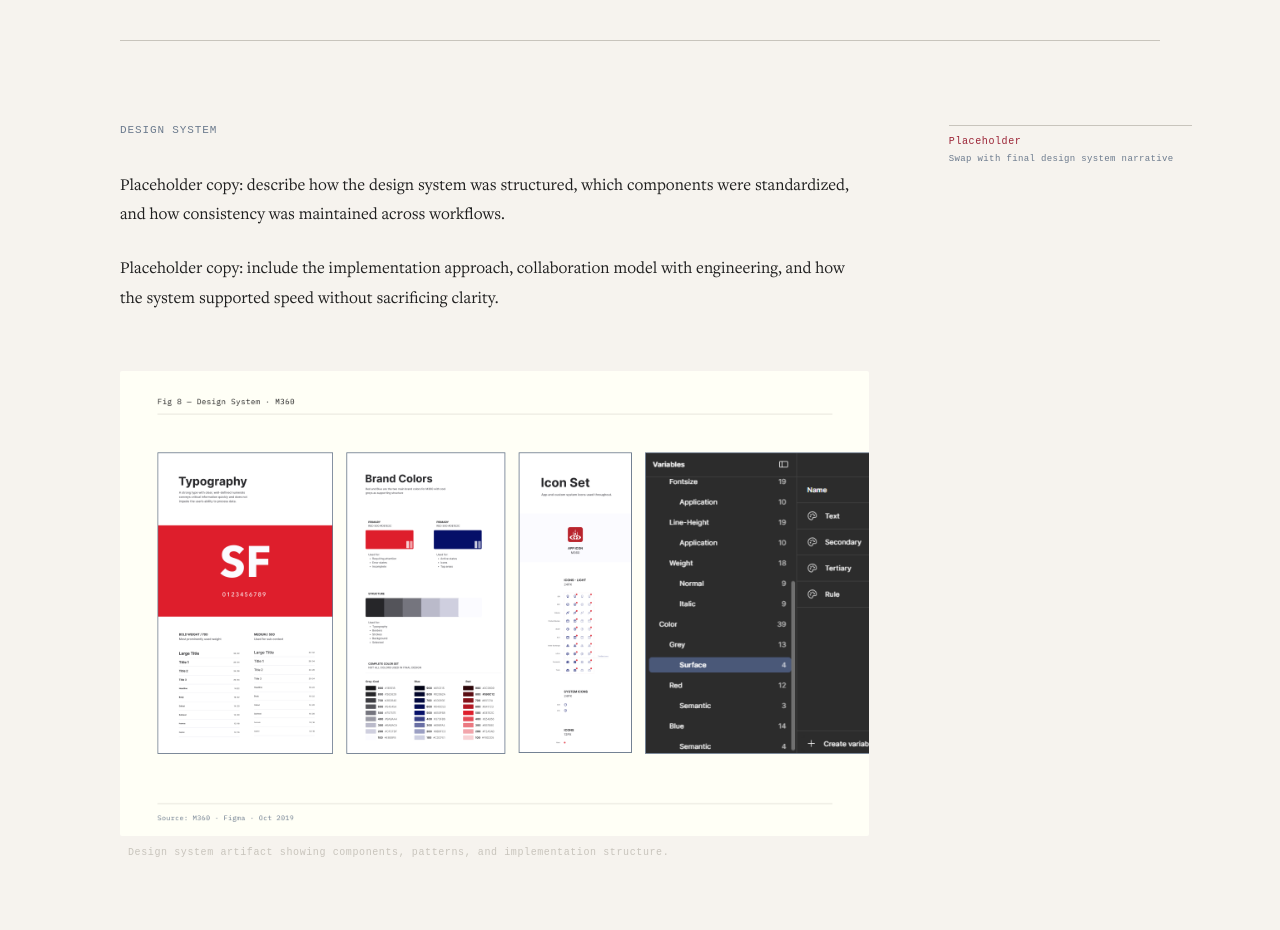
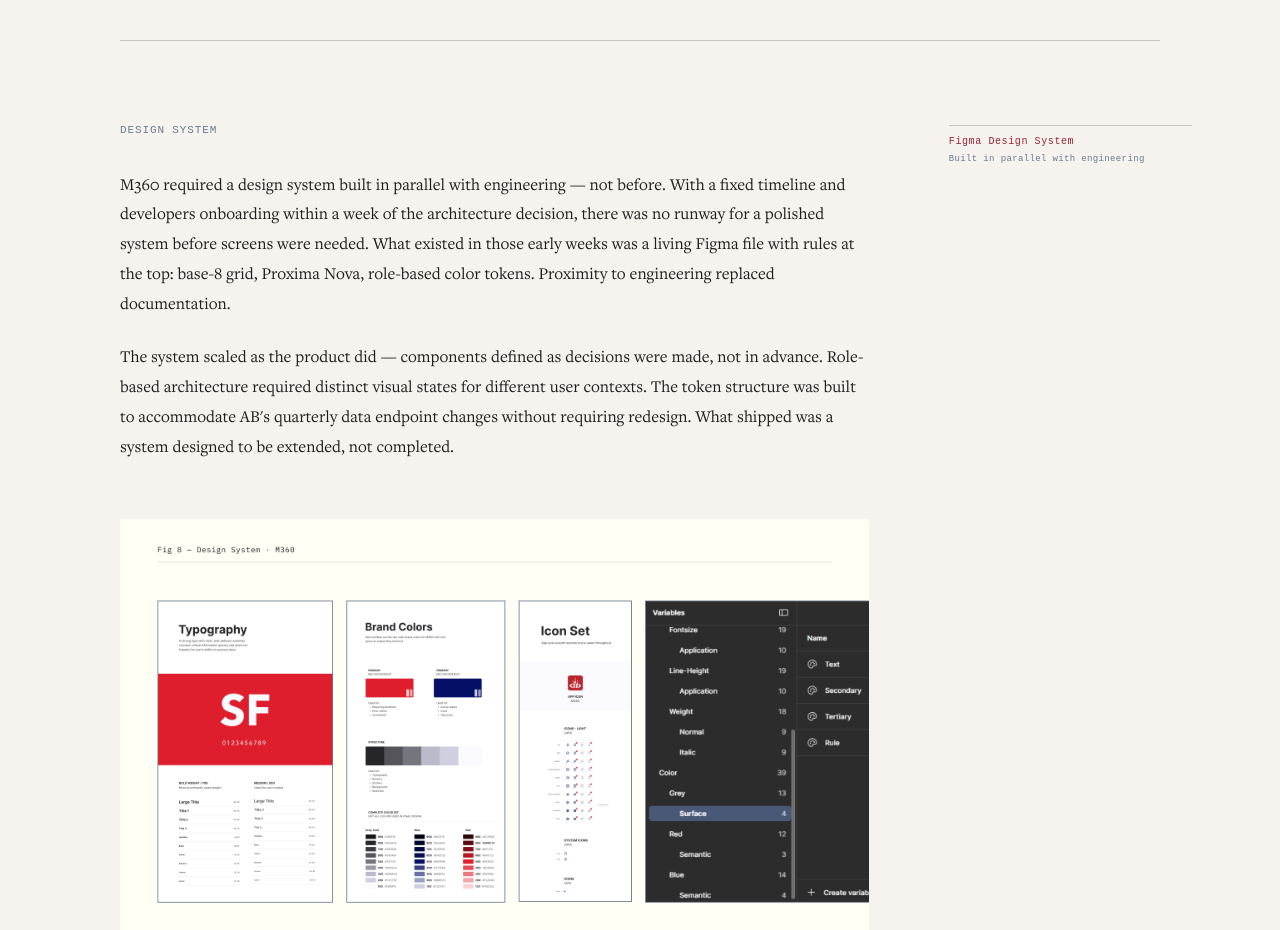
Before and after one commit to nightprince-leo/jacob-portfolio, a Next.js app: page /case-studies/anheuser-busch in a window 1280 px wide. Shown: the part 8900-9830 px from the top of the page. Built offline with nearby package versions, Linux system fonts and the light colour scheme.

Commit message:
Update design system case study with finalized annotations and detailed descriptions of the design system's development process, emphasizing its parallel construction with engineering and adaptability to evolving product needs.

```diff
--- a/content.js
+++ b/content.js
@@ -196,10 +196,10 @@ export const CASE_STUDIES = [
       {
         id: "design-system",
         label: "DESIGN SYSTEM",
-        annotation: { label: "Placeholder", sub: "Swap with final design system narrative" },
+        annotation: { label: "Figma Design System", sub: "Built in parallel with engineering" },
         body: [
-          "Placeholder copy: describe how the design system was structured, which components were standardized, and how consistency was maintained across workflows.",
-          "Placeholder copy: include the implementation approach, collaboration model with engineering, and how the system supported speed without sacrificing clarity.",
+          "M360 required a design system built in parallel with engineering — not before. With a fixed timeline and developers onboarding within a week of the architecture decision, there was no runway for a polished system before screens were needed. What existed in those early weeks was a living Figma file with rules at the top: base-8 grid, Proxima Nova, role-based color tokens. Proximity to engineering replaced documentation.",
+          "The system scaled as the product did — components defined as decisions were made, not in advance. Role-based architecture required distinct visual states for different user contexts. The token structure was built to accommodate AB's quarterly data endpoint changes without requiring redesign. What shipped was a system designed to be extended, not completed.",
         ],
         figure: {
           label: "FIG. 07 — DESIGN SYSTEM",
```
